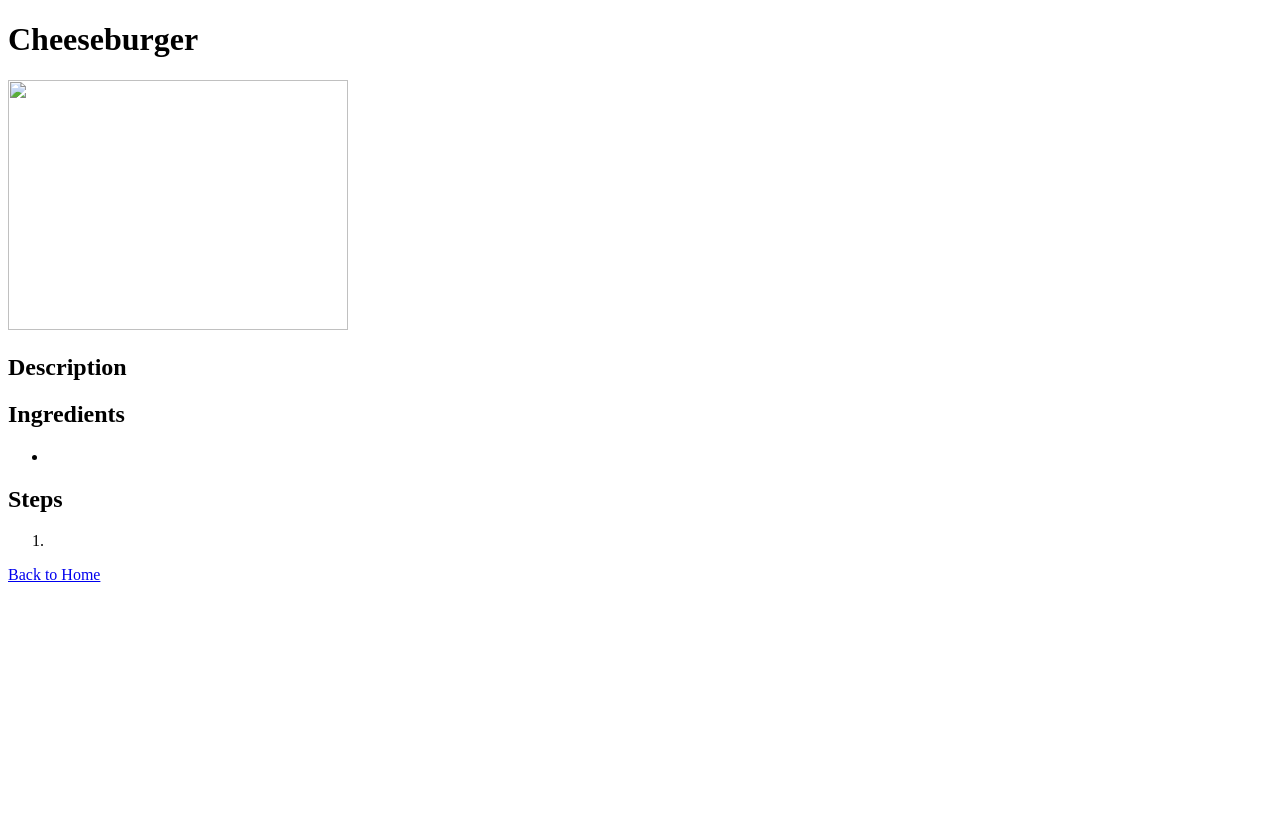
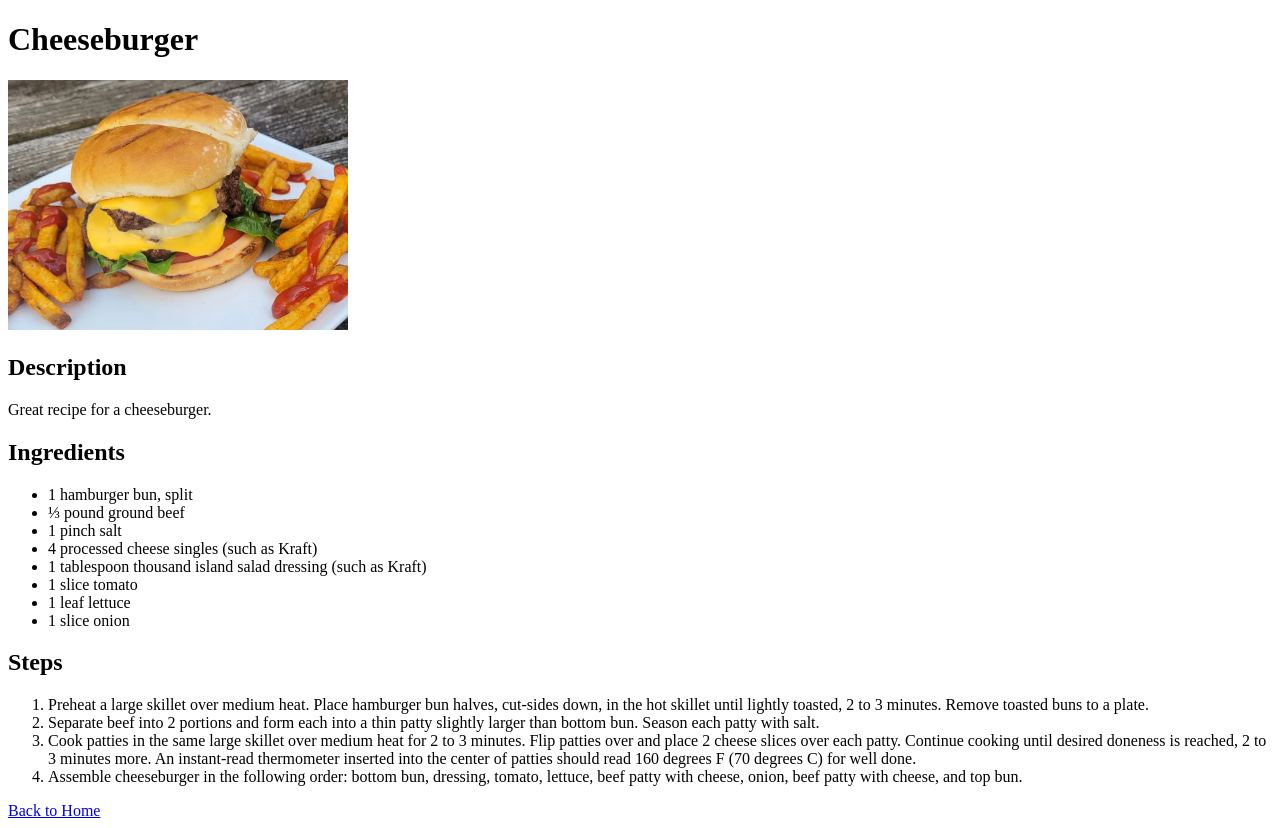
Before and after one commit to Xerver8694/odin-recipe, a plain HTML site: page recipes/cheeseburger.html in a window 1280 px wide. Before the commit the page ends 800 px from the top, so only its background shows below. Drawn offline with Linux system fonts and the light colour scheme.

Commit message:
completed cheeseburger page

```diff
--- a/recipes/cheeseburger.html
+++ b/recipes/cheeseburger.html
@@ -6,16 +6,26 @@
   </head>
   <body>
     <h1>Cheeseburger</h1>
-    <img src="" width="340" height="250">
+    <img src="cheeseburger.png" width="340" height="250">
     <h2>Description</h2>
-    <p></p>
+    <p>Great recipe for a cheeseburger.</p>
     <h2>Ingredients</h2>
     <ul>
-        <li></li>
+        <li>1 hamburger bun, split</li>
+        <li>⅓ pound ground beef</li>
+        <li>1 pinch salt</li>
+        <li>4 processed cheese singles (such as Kraft)</li>
+        <li>1 tablespoon thousand island salad dressing (such as Kraft)</li>
+        <li>1 slice tomato</li>
+        <li>1 leaf lettuce</li>
+        <li>1 slice onion</li>
     </ul>
     <h2>Steps</h2>
     <ol>
-        <li></li>
+        <li>Preheat a large skillet over medium heat. Place hamburger bun halves, cut-sides down, in the hot skillet until lightly toasted, 2 to 3 minutes. Remove toasted buns to a plate.</li>
+        <li>Separate beef into 2 portions and form each into a thin patty slightly larger than bottom bun. Season each patty with salt.</li>
+        <li>Cook patties in the same large skillet over medium heat for 2 to 3 minutes. Flip patties over and place 2 cheese slices over each patty. Continue cooking until desired doneness is reached, 2 to 3 minutes more. An instant-read thermometer inserted into the center of patties should read 160 degrees F (70 degrees C) for well done.</li>
+        <li>Assemble cheeseburger in the following order: bottom bun, dressing, tomato, lettuce, beef patty with cheese, onion, beef patty with cheese, and top bun.</li>
     </ol>
     <a href="../index.html">Back to Home</a>
   </body>
```
Also changed, not shown: recipes/cheeseburger.png (added).
